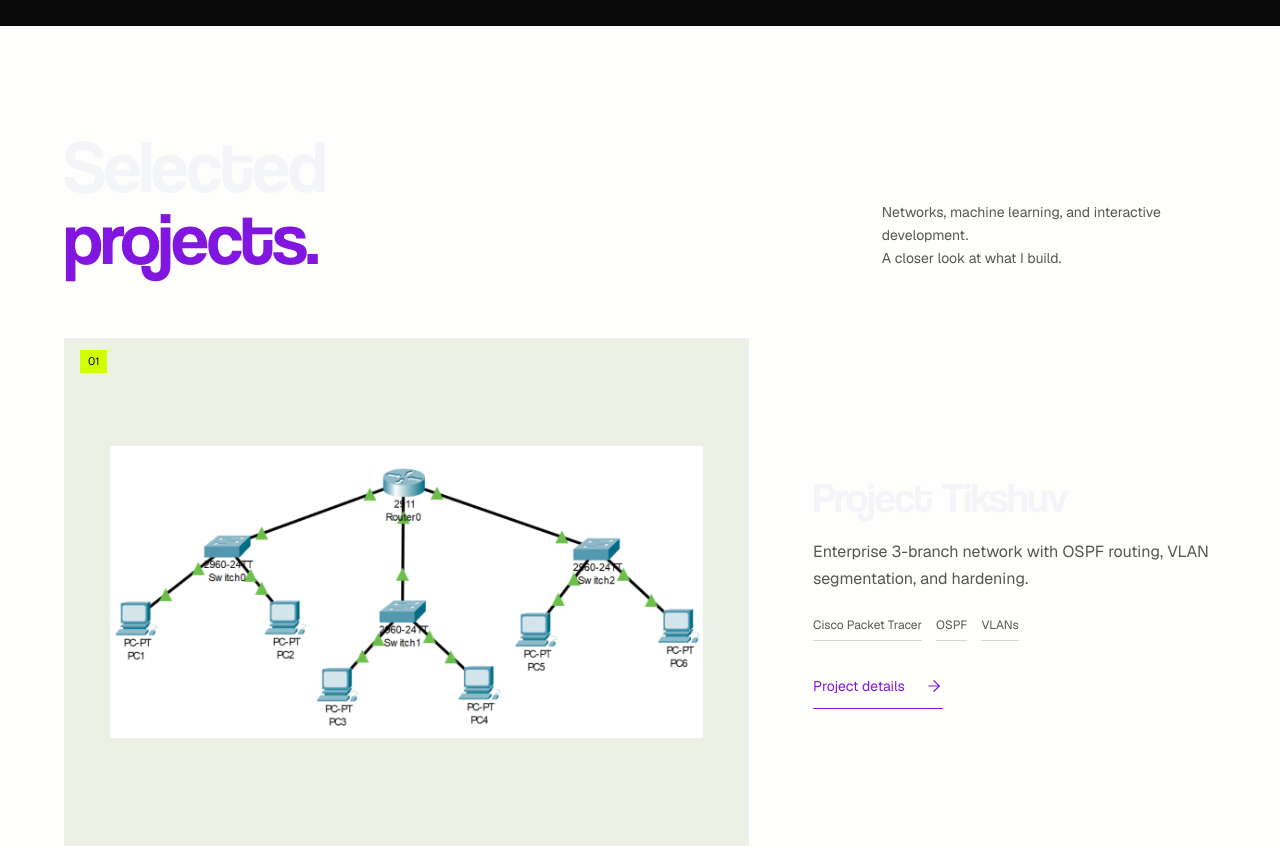
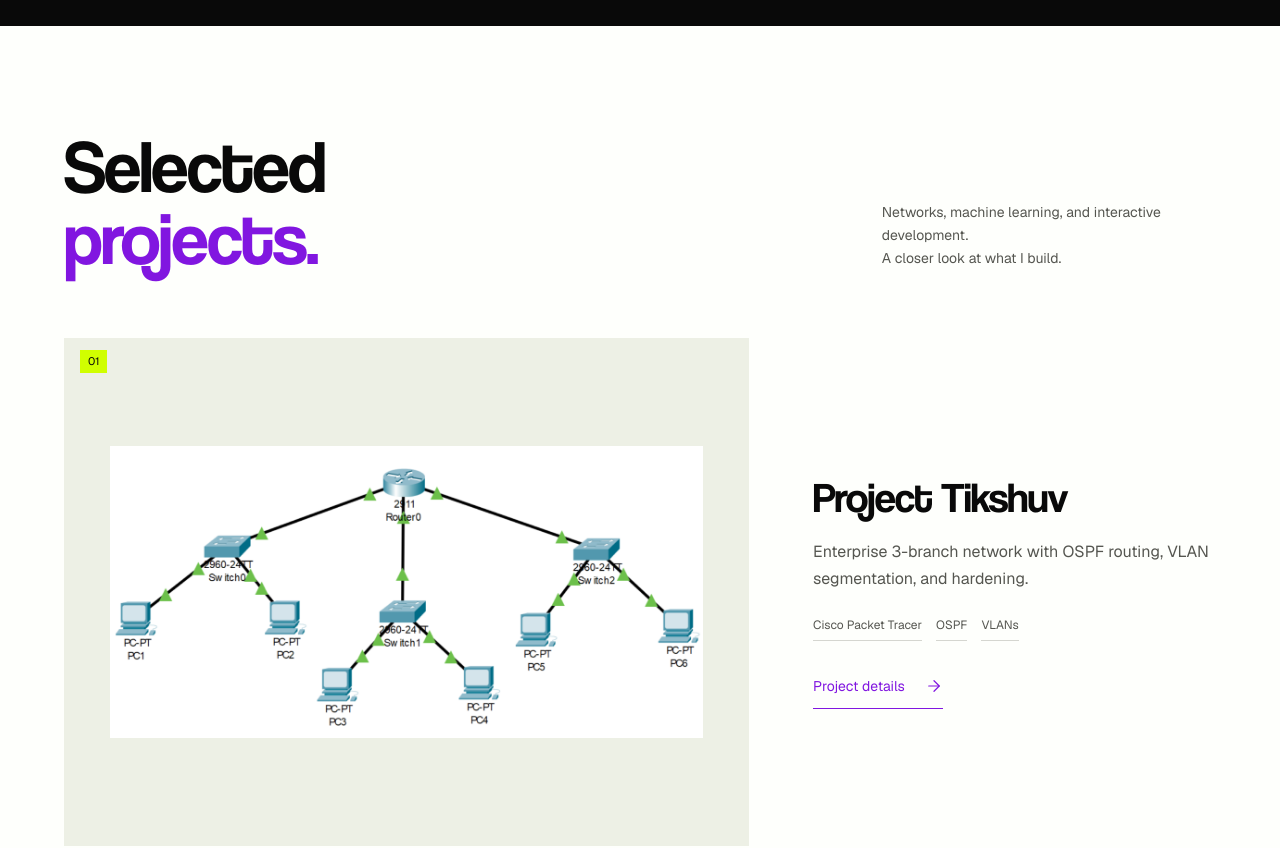
Before and after one commit to netanelMarchum/netanelMarchumCv, a React (Vite) app: page / in a window 1280 px wide. Shown: the part 840-1688 px from the top of the page. Built offline with nearby package versions, Linux system fonts and the light colour scheme; a web font is replaced by a local one.

Commit message:
Fix inherited heading contrast and social icon alignment

```diff
--- a/src/pages/HomePortfolio.css
+++ b/src/pages/HomePortfolio.css
@@ -17,7 +17,7 @@
 }
 .home-portfolio *, .home-portfolio *::before, .home-portfolio *::after { box-sizing:border-box; }
 .home-portfolio :is(h1,h2,h3,h4,p,ul) { margin:0; }
-.home-portfolio :is(h1,h2,h3,h4) { font-family:var(--hp-font-display); font-weight:400; font-synthesis:none; line-height:1.05; letter-spacing:-.025em; }
+.home-portfolio :is(h1,h2,h3,h4,h5,h6) { color:inherit; font-family:var(--hp-font-display); font-weight:400; font-synthesis:none; line-height:1.05; letter-spacing:-.025em; }
 .home-portfolio a { color:inherit; text-decoration:none; transition:color var(--hp-duration),background-color var(--hp-duration); }
 .home-portfolio button { font:inherit; }
 .home-portfolio ::selection { color:var(--hp-black); background:var(--hp-lime); }
@@ -68,6 +68,10 @@
 .home-portfolio .hp-hero-links { display:flex; flex-wrap:wrap; align-items:center; gap:20px 28px; margin-top:32px; }
 .home-portfolio .hp-button { display:inline-flex; align-items:center; justify-content:space-between; gap:32px; min-height:52px; padding:14px 24px; background:var(--hp-lime); color:var(--hp-black); border-radius:999px; font-size:14px; }
 .home-portfolio .hp-button:hover { background:var(--hp-white); }
+/* Align social icons and labels independently of body line height. */
+.home-portfolio .hp-social-link { align-items:center; line-height:1; }
+.home-portfolio .hp-social-link > svg { display:block; width:18px; height:18px; flex:0 0 18px; }
+.home-portfolio .hp-social-label { display:block; line-height:1; transform:translateY(-1px); }
 .home-portfolio .hp-hero-social { display:flex; gap:22px; }
 .home-portfolio .hp-hero-social a { display:inline-flex; align-items:center; gap:8px; min-height:44px; font-size:13px; }
 .home-portfolio .hp-hero-social a:hover { color:var(--hp-lime); }
```
